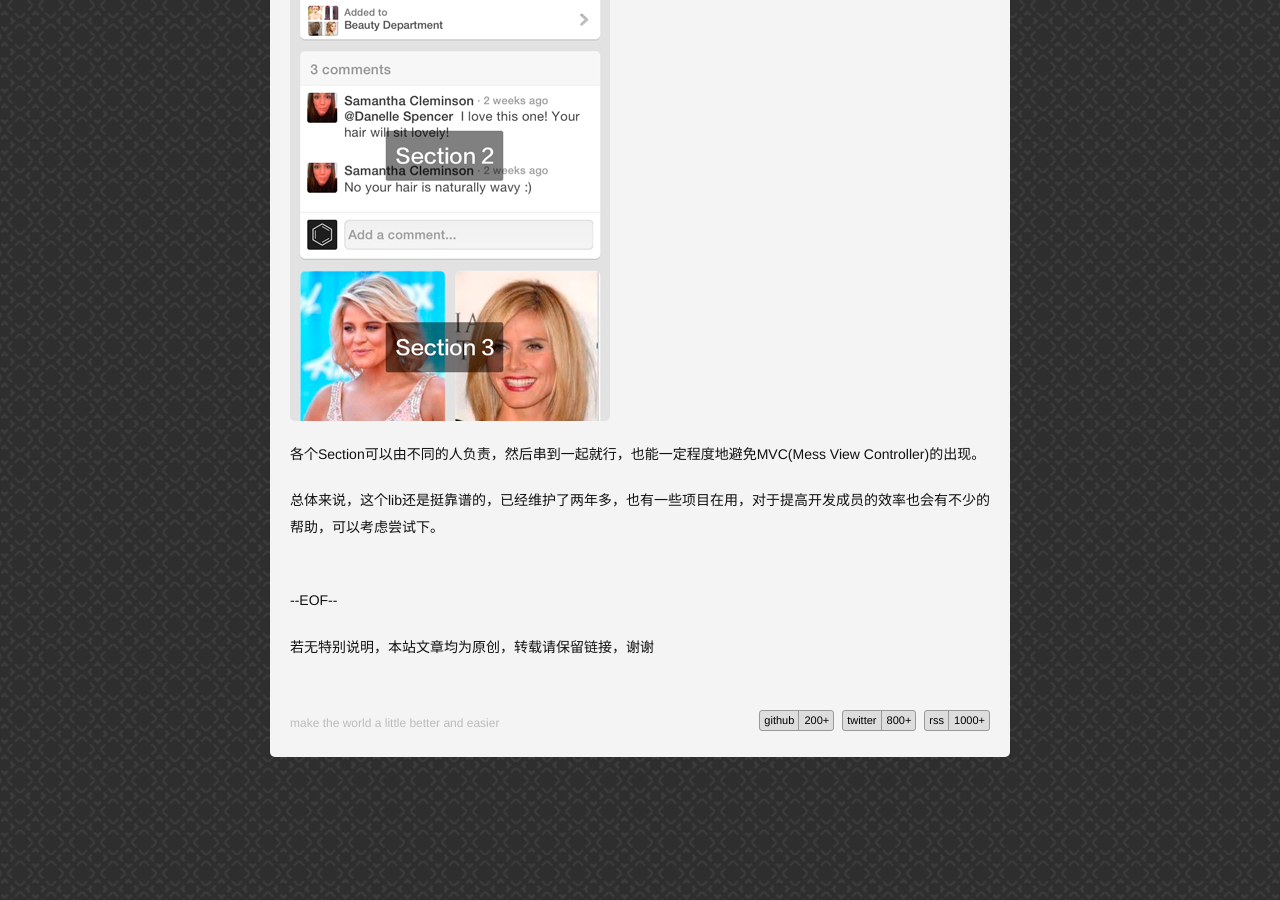
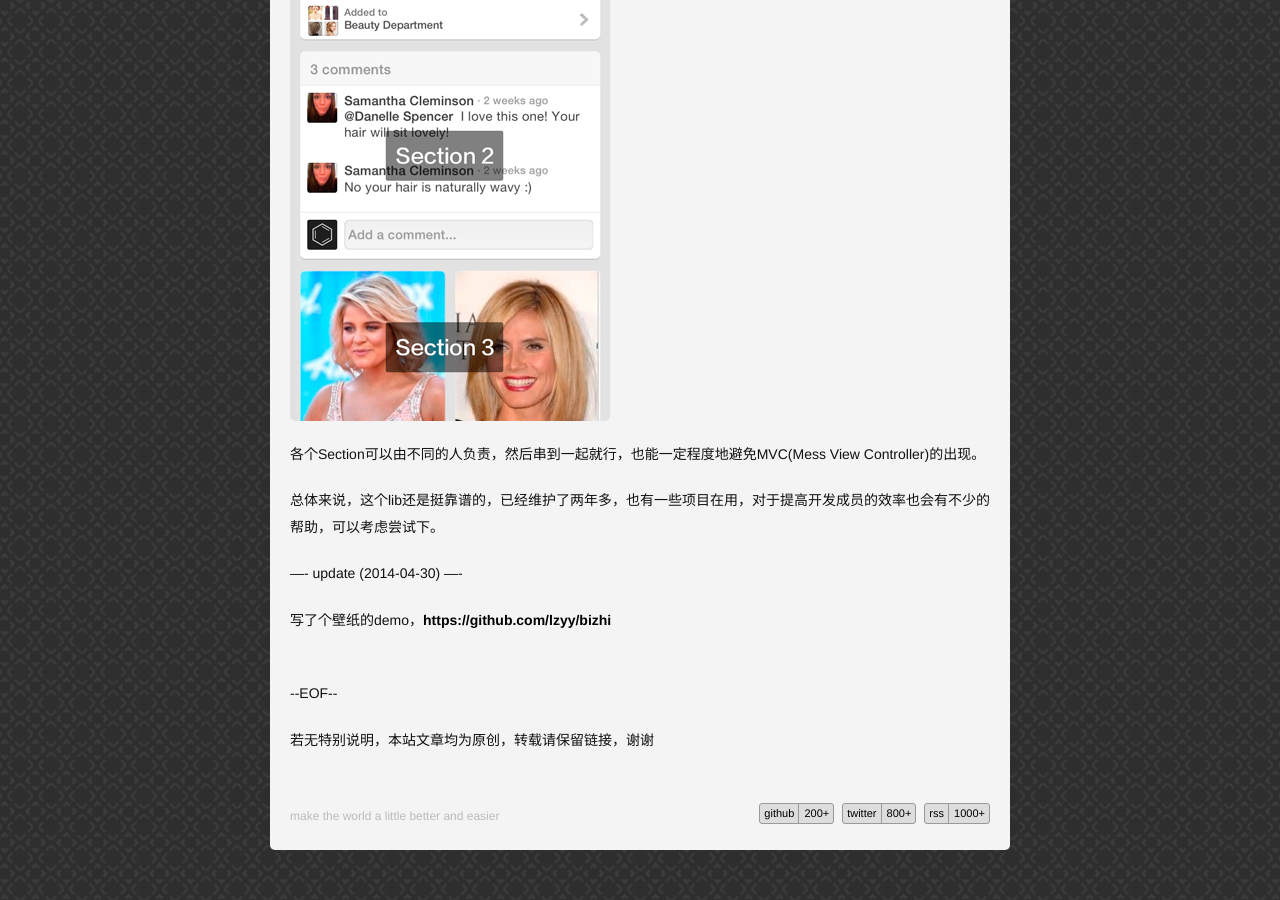
Before and after one commit to limboy/lzyy.github.com, a Jekyll site: the page built from _posts/2014-04-15-use-objection-to-decouple-ios-project.md, in a window 1280 px wide and 900 px high, scrolled down 2470 px. Built offline with Jekyll 4.4.1, drawn with Linux system fonts in a browser that asks for light colours; Markdown is read by kramdown in place of the engine named in the settings; comment, search, counter and statistics services are not loaded.

Commit message:
update an article

```diff
--- a/_posts/2014-04-15-use-objection-to-decouple-ios-project.md
+++ b/_posts/2014-04-15-use-objection-to-decouple-ios-project.md
@@ -91,3 +91,7 @@
 各个Section可以由不同的人负责，然后串到一起就行，也能一定程度地避免MVC(Mess View Controller)的出现。
 
 总体来说，这个lib还是挺靠谱的，已经维护了两年多，也有一些项目在用，对于提高开发成员的效率也会有不少的帮助，可以考虑尝试下。
+
+---- update (2014-04-30) ----
+
+写了个壁纸的demo，[https://github.com/lzyy/bizhi](https://github.com/lzyy/bizhi)
```
